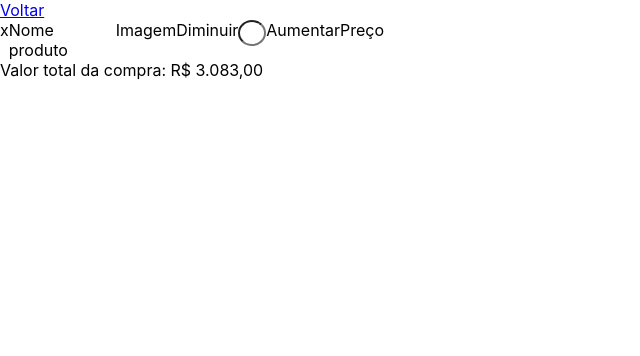
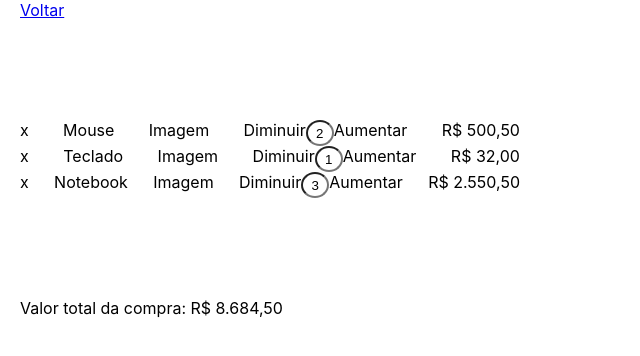
Before and after one commit to tryber/sd-02-week14-project-frontend-online-store-3, a React (Create React App) app: page /shopping_cart in a window 1280 px wide. Shown: the top 356 px of the page, without its empty margins (0-640 px from the left). Built offline with nearby package versions, Linux system fonts and the light colour scheme.

Commit message:
Finalizado botao de quantidade, total price finalizado e finalizado localStorage

```diff
--- a/src/pages/ShoppingCart.css
+++ b/src/pages/ShoppingCart.css
@@ -1,7 +1,15 @@
+.div_content {
+  margin-left: 20px;
+ }
+
+ .div_container {
+  margin-top: 100px;
+ }
+
  .flex_cart_container {
   display: flex;
   justify-content: space-between;
-  width: 30%;
+  width: 500px;
  }
 
  .flex_qtd_container {
--- a/src/pages/ShoppingCart.js
+++ b/src/pages/ShoppingCart.js
@@ -5,60 +5,88 @@ import './ShoppingCart.css';
 class ShoppingCart extends React.Component {
  constructor(props) {
    super(props);
-    this.state = {
-      isEmpty: true,
-      products: [
+
+   const products = [
      {
+       id: 1,
        title: 'Mouse',
        thumbnail: 'Imagem',
        price: 'R$ 500,50',
+       quantity: 2,
      },
      {
+       id: 2,
        title: 'Teclado',
        thumbnail: 'Imagem',
        price: 'R$ 32,00',
+       quantity: 1,
      },
      {
+       id: 3,
        title: 'Notebook',
        thumbnail: 'Imagem',
        price: 'R$ 2.550,50',
+       quantity: 3,
      },
-      ],
-      product: {
-        title: 'Nome produto',
-        thumbnail: 'Imagem',
-        price: 'Preço',
-      },
+   ];
+
+   localStorage.setItem('products', JSON.stringify(products));
+
+   const teste = JSON.parse(localStorage.getItem('products'));
+
+   this.state = {
+     isEmpty: true,
+     productsArr: teste,
    };
+   this.removeFromCart = this.removeFromCart.bind(this);
+   this.changeQuantity = this.changeQuantity.bind(this);
  }
 
-  createQtdButton() {
+ changeQuantity(value, id) {
+   const { productsArr } = this.state;
+   parseInt(id);
+   const teste = productsArr.findIndex(el => el.id === id)
+   if (value === 'up')
+     productsArr[teste].quantity += 1;
+   else
+     if (productsArr[teste].quantity > 1)
+       productsArr[teste].quantity -= 1;
+   this.setState({ productsArr });
+ }
+
+ createQtdButton(quantity, id) {
    this.x = 'Diminuir';
    return (
      <div className="flex_qtd_container">
-        <div>{this.x}</div>
-        <input type="input" className="input_qtd" />
-        <div>Aumentar</div>
+       <div onClick={() => this.changeQuantity('down', id)}>{this.x}</div>
+       <input type="input" className="input_qtd" value={quantity} />
+       <div onClick={() => this.changeQuantity('up', id)}>Aumentar</div>
      </div>
    );
  }
 
-  createRemoveButton() {
+ removeFromCart(event) {
+   const { productsArr } = this.state;
+   const { id } = event.target
+   const items = productsArr.map(product => product.id).indexOf(parseInt(id));
+   productsArr.splice(items, 1);
+   this.setState({ productsArr });
+ }
+
+ createRemoveButton(id) {
    this.x = 'x';
    return (
      <div>
-        <div>{this.x}</div>
+       <div id={id} onClick={this.removeFromCart}>{this.x}</div>
      </div>
    );
  }
 
-  createProductInfos() {
-    const { product } = this.state;
-    const { title, thumbnail, price } = product;
+ createProductInfos(title, thumbnail, price, id, quantity) {
    return (
-      <div className="flex_cart_container">
+     <div key={id} className="flex_cart_container">
        <div>
-          {this.createRemoveButton()}
+         {this.createRemoveButton(id)}
        </div>
        <div>
          {title}
@@ -67,7 +95,7 @@ class ShoppingCart extends React.Component {
          {thumbnail}
        </div>
        <div>
-          {this.createQtdButton()}
+         {this.createQtdButton(quantity, id)}
        </div>
        <div>
          {price}
@@ -77,35 +105,39 @@ class ShoppingCart extends React.Component {
  }
 
  totalPrice() {
-    const { products } = this.state;
-    let totalPrice = products.reduce((acc, cur) => {
-      const { price } = cur;
+   const { productsArr } = this.state
+   let totalPrice = productsArr.reduce((acc, cur) => {
+     const { price, quantity } = cur;
      let value = price.slice(3);
      value = value.replace('.', '');
      value = value.replace(',', '');
      value = parseFloat(value);
-      const total = acc + value;
+     const total = acc + (value * quantity);
      return total;
    }, 0);
    totalPrice = new Intl.NumberFormat('pt-BR', {
      style: 'currency',
      currency: 'BRL',
    }).format(totalPrice / 100);
+   localStorage.setItem('totalPrice', totalPrice);
    return (
      <div>Valor total da compra: {totalPrice}</div>
    );
  }
 
  render() {
+   const { productsArr } = this.state
+   localStorage.setItem('products', JSON.stringify(productsArr));
    const { isEmpty } = this.state;
    if (isEmpty) {
      return (
-        <div>
+       <div className="div_content">
          <Link to="/">Voltar</Link>
-          <div>
-            {this.createProductInfos()}
+         <div className="div_container">
+           {productsArr.map(({ title, thumbnail, price, id, quantity }) =>
+             this.createProductInfos(title, thumbnail, price, id, quantity))}
          </div>
-          <div>
+         <div className="div_container">
            {this.totalPrice()}
          </div>
        </div>
```
Lines whose indentation alone changed are shown as unchanged.
